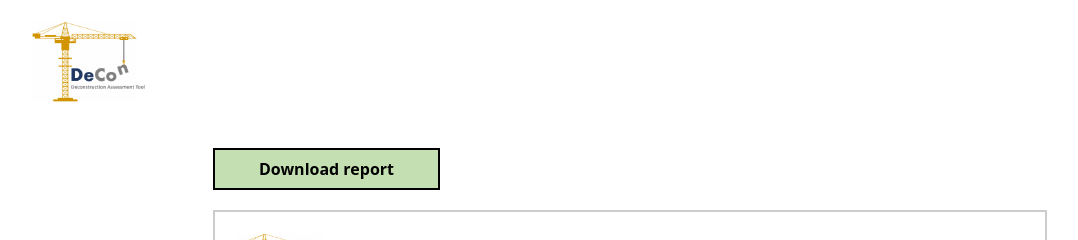
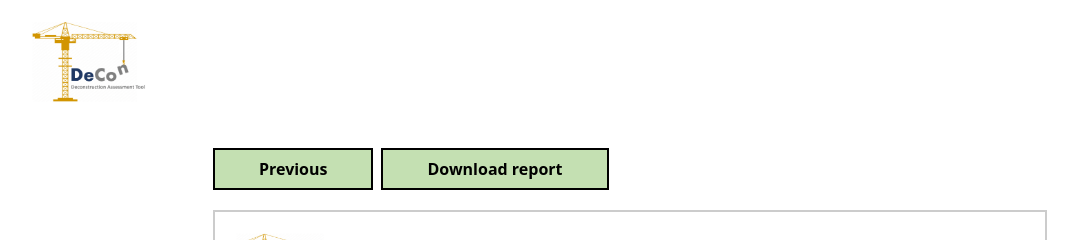
Before and after one commit to shariful10/DeCon, a React (Vite) app: page /report in a window 1280 px wide. Shown: the top 240 px of the page, without its empty margins (34-1112 px from the left). Built offline with nearby package versions, Linux system fonts and the light colour scheme.

Commit message:
Refector: Pdf file Modify

```diff
--- a/package.json
+++ b/package.json
@@ -21,6 +21,7 @@
 		"react-apexcharts": "^1.4.1",
 		"react-d3-speedometer": "^2.2.1",
 		"react-dom": "^18.2.0",
+		"react-hot-toast": "^2.4.1",
 		"react-redux": "^9.1.2",
 		"react-router-dom": "^6.23.1",
 		"react-to-print": "^2.15.1"
--- a/src/components/pdf/PdfReport.jsx
+++ b/src/components/pdf/PdfReport.jsx
@@ -1,20 +1,32 @@
 import { useRef } from "react";
 import Button from "../utils/Button";
 import PdfGenerate from "./PdfGenerate";
+import { useNavigate } from "react-router-dom";
 import { useReactToPrint } from "react-to-print";
+import toast from "react-hot-toast";
 
 const PdfReport = () => {
 	const reportRef = useRef();
+	const navigate = useNavigate();
 
 	const handlePrint = useReactToPrint({
 		content: () => reportRef.current,
 		documentTitle: "Report",
+		onAfterPrint: () => {
+			toast.success("Report downloaded successfully!");
+			navigate("/");
+		},
 	});
 
 	return (
 		<div className="p-6 w-[834px] mx-auto">
-			<div onClick={handlePrint} className="mb-5">
-				<Button btnTitle="Download report" />
+			<div className="flex items-center gap-2 mb-5">
+				<div onClick={() => navigate("/result-and-report")}>
+					<Button btnTitle="Previous" />
+				</div>
+				<div onClick={handlePrint}>
+					<Button btnTitle="Download report" />
+				</div>
 			</div>
 			<div className="border-2 border-[#c4c4c4da] w-[834px]">
 				<PdfGenerate
--- a/src/main.jsx
+++ b/src/main.jsx
@@ -3,6 +3,7 @@ import React from "react";
 import { Provider } from "react-redux";
 import ReactDOM from "react-dom/client";
 import { store } from "./redux/store.js";
+import { Toaster } from "react-hot-toast";
 import { router } from "./routes/Routes.jsx";
 import { RouterProvider } from "react-router-dom";
 
@@ -10,6 +11,7 @@ ReactDOM.createRoot(document.getElementById("root")).render(
 	<React.StrictMode>
 		<Provider store={store}>
 			<RouterProvider router={router} />
+			<Toaster />
 		</Provider>
 	</React.StrictMode>
 );
```
Also changed, not shown: 1 other file (tests, documents, lock files or other folders).
